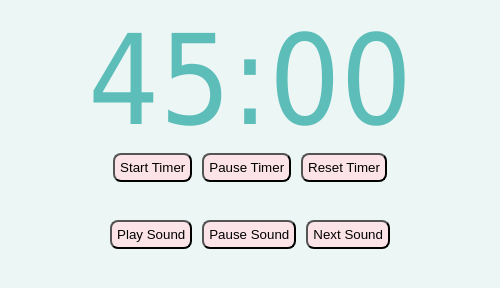
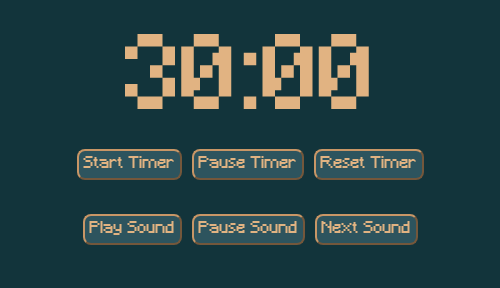
Before and after one commit to AlexanderGoose/pomodoro_timer, an Electron app: page index.html in a window 500 px wide. Drawn offline with Linux system fonts and the light colour scheme.

Commit message:
styling changes

```diff
--- a/counter.js
+++ b/counter.js
@@ -3,7 +3,7 @@
 
 
 // let startingMinutes = document.getElementById("userTimerLen");
-const startingMinutes = 0.1;
+const startingMinutes = 30;
 let time = startingMinutes * 60; // converts into minutes
 let countdownInterval = null;
 
@@ -42,6 +42,11 @@ function updateCountdown() {
     let minutes = Math.floor(time / 60);
     let seconds = time % 60;
 
+    if (time == 300) {
+        let fiveMinuteWarning = new Audio('sounds/fiveMinute.mp3')
+        fiveMinuteWarning.play();
+    }
+
     if (time <= 0) {
         clearInterval(countdownInterval); // stop the interval
         countdownEl.innerHTML = "00:00";
--- a/index.html
+++ b/index.html
@@ -5,14 +5,14 @@
   <script src="audio.js" defer></script>
   <script src="counter.js" defer></script>
   <link rel="stylesheet" href="style.css">
-  <link href="https://fonts.googleapis.com/css2?family=Raleway:wght@400;700&display=swap" rel="stylesheet">
+  <link href="https://fonts.googleapis.com/css2?family=Press+Start+2P&display=swap" rel="stylesheet">
 </head>
 <body>
   <!-- <p>this is a test!</p> -->
 
     <!-- <input type="number", name="timerLen", id="userTimerLen"><br> -->
 
-    <p id="countdown">45:00</p>
+    <p id="countdown">30:00</p>
     <div class="timerButtons">
       <button id="startTimer">Start Timer</button>
       <button id="pauseTimer">Pause Timer</button>
--- a/style.css
+++ b/style.css
@@ -1,32 +1,48 @@
+@font-face {
+    font-family: 'Minecraft';
+    src: url('fonts/Minecraft.ttf') format('truetype');
+  }
+
 body {
-    background-color: #ebf6f5;
-    color: #5cbdb9;
-    font-family: 'Tahoma', sans-serif;
+    background-color: #12343b;
+    color: #e1b382;
+    font-family: 'Minecraft', monospace;
+    image-rendering: pixelated;
+    -webkit-font-smoothing: none;
+    -moz-osx-font-smoothing: grayscale;
 }
 
 #countdown {
-    font-size: 125px;
+    font-size: 100px;
     text-align: center;
     padding: 0;
     margin: 0;
+    margin-top: 30px;
+    margin-bottom: 10px;
 }
 
 button {
-    background-color: #fbe3e8;
-    color: black;
+    background-color: #2d545e;
+    color: #e1b382;
+    border-color: #c89666;
     border-radius: 8px;
     padding: 5px;
+    font-family: 'Minecraft', monospace;
+    image-rendering: pixelated;
+    -webkit-font-smoothing: none;
+    -moz-osx-font-smoothing: grayscale;
+    font-size: 16px;
 }
 
 button:hover {
     transform: scale(1.05);
-    background-color: #5cbdb9;
-    color: #fbe3e8;
+    background-color: #c89666;
+    color: #12343b;
 }
 
 button:active {
     transform: scale(0.95);
-    background-color: #5cbdb9;
+    background-color: #c89666;
   }
 
 .timerButtons {
```
Also changed, not shown: fonts/Minecraft.ttf (added), 1 other file.
